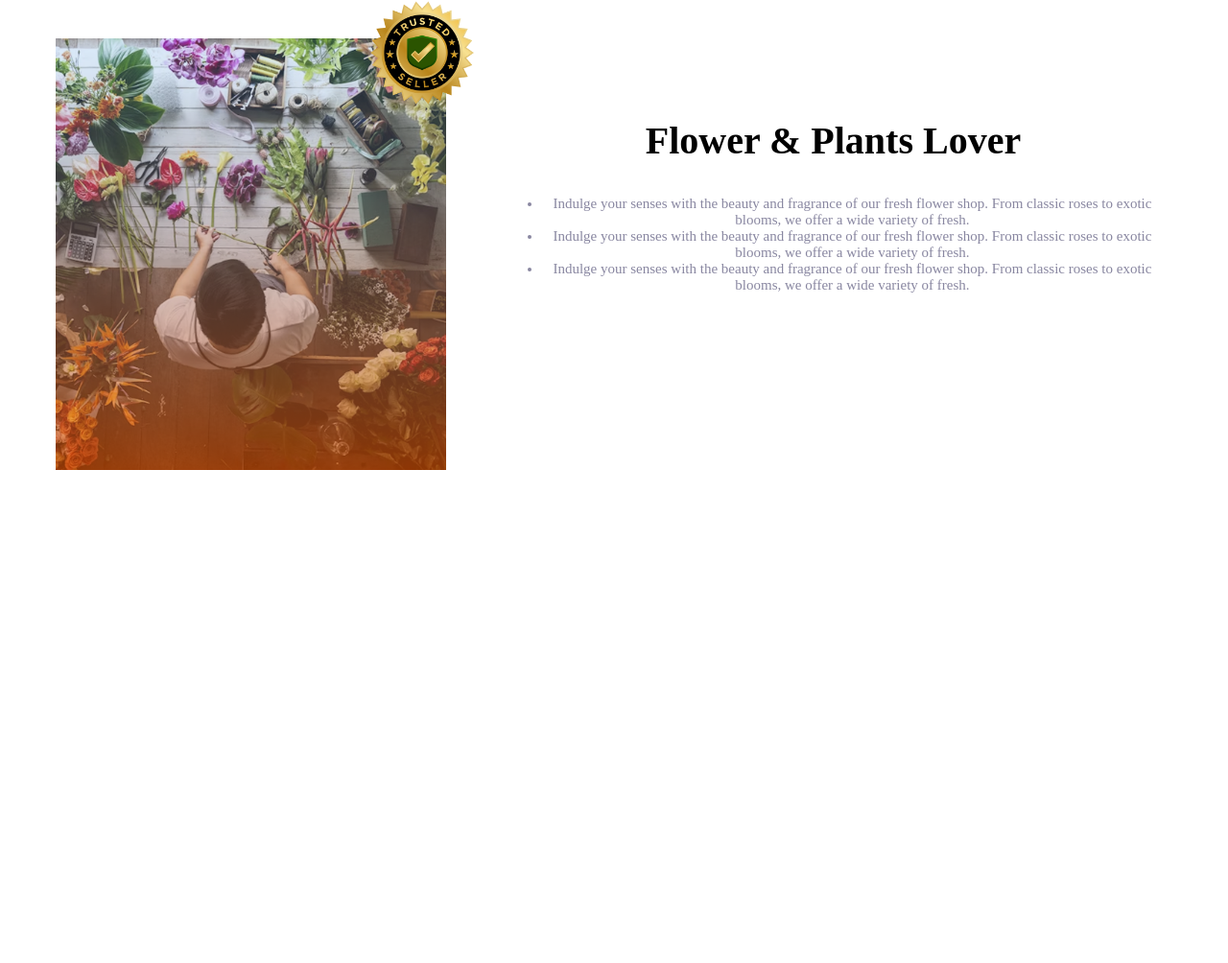
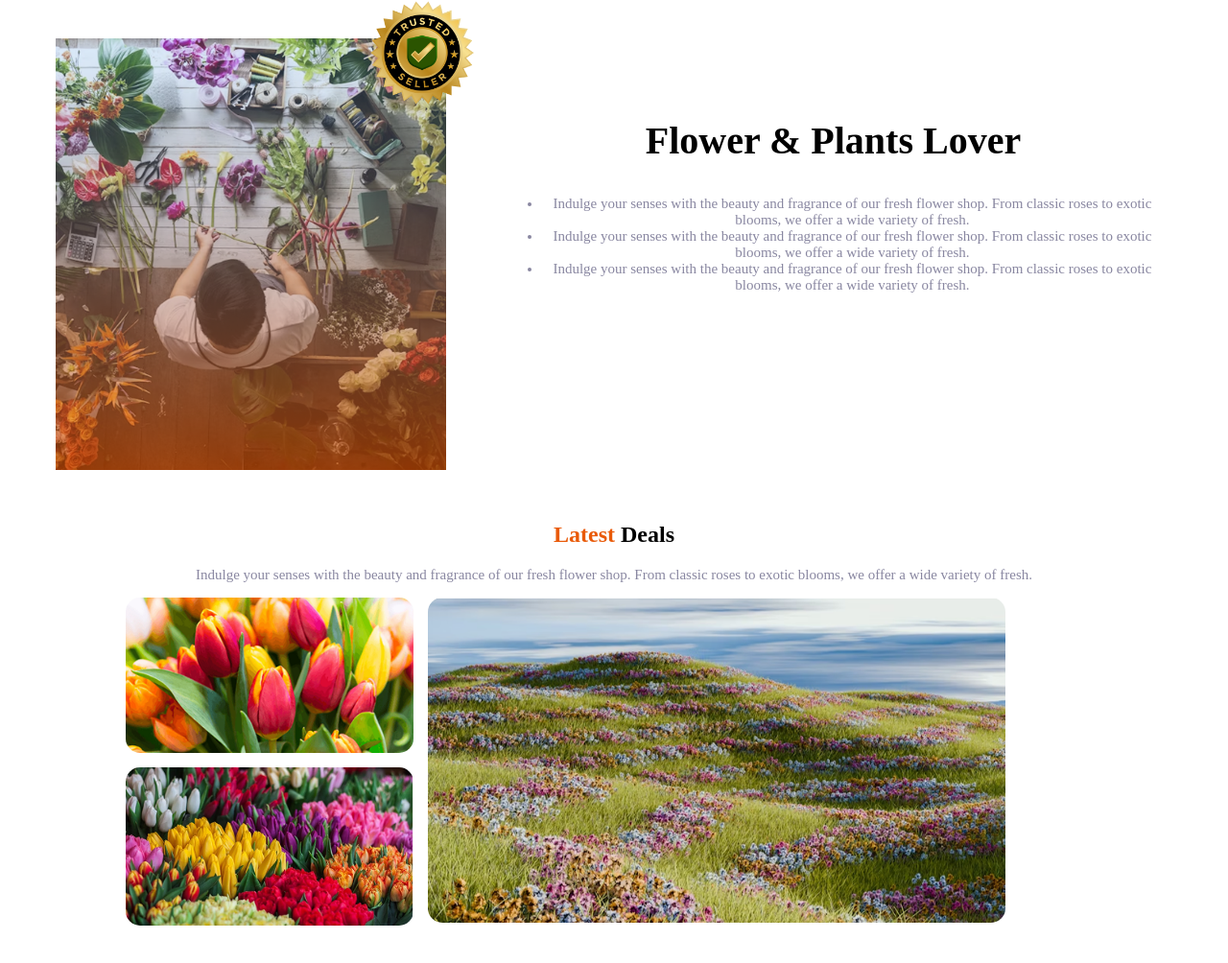
Before and after one commit to Bishal107654/B-12-assinment-02, a plain HTML site: page assinment02.html in a window 1280 px wide. Shown: the part 1600-2604 px from the top of the page at 96% size. Before the commit the page ends 2144 px from the top, so only its background shows below. Drawn offline with Linux system fonts and the light colour scheme.

Commit message:
row and col,picture

```diff
--- a/assinment02.css
+++ b/assinment02.css
@@ -135,6 +135,48 @@
 }
 
 
+.cols-rows{
+    margin: 50px 50px;
+}
+.picture-title{
+    text-align: center;
+}
+
+.picture-duel{
+    display: flex;
+  flex-direction: column;
+  width: 300px;
+  gap: 15px;
+  margin-left: 50px;
+}
+.ana-bloom{
+    border-radius: 15px;
+    width: 100%;
+}
+
+.picture-flex{
+    display: flex;
+    gap: 15px;
+
+   justify-content: center;
+}
+.ana-zabo{
+    border-radius: 15px;
+    width: 80%;
+}
+
+
+
+
+
+
+
+
+
+
+
+
+
 
 
 
@@ -154,10 +196,15 @@
    .flex-card{
     grid-template-columns: repeat(2, 1fr);
    }
-   .spin{
-    flex-direction: column;
-   }
+   .spin,
    .logo-spin-2{
     display: none;
    }
+     .picture-flex{
+    flex-direction: column;
+    }
+    .picture-zabo{
+        justify-content: center;
+    }
+
 }
--- a/assinment02.html
+++ b/assinment02.html
@@ -133,6 +133,28 @@
 
       </section>
 
+
+      <section class="cols-rows">
+
+       <div class="picture-title">
+         <h2><span class="orenge">Latest</span> Deals</h2>
+        <p class="paragraph">Indulge your senses with the beauty and fragrance of our fresh flower shop. From classic roses to exotic blooms, we offer a wide variety of fresh.</p>
+       </div>
+
+         <div class="picture-flex">
+
+          <div class="picture-duel">
+            <img class="ana-bloom" src="assets/deal-ana.png" alt="">
+            <img class="ana-bloom" src="assets/deal-bloom.png" alt="">
+          </div>
+
+              <div class="picture-zabo">
+                <img class="ana-zabo" src="assets/deal-zabo.png" alt="">
+              </div>
+
+         </div>
+      </section>
+
     </main>
 
     <footer>
```
